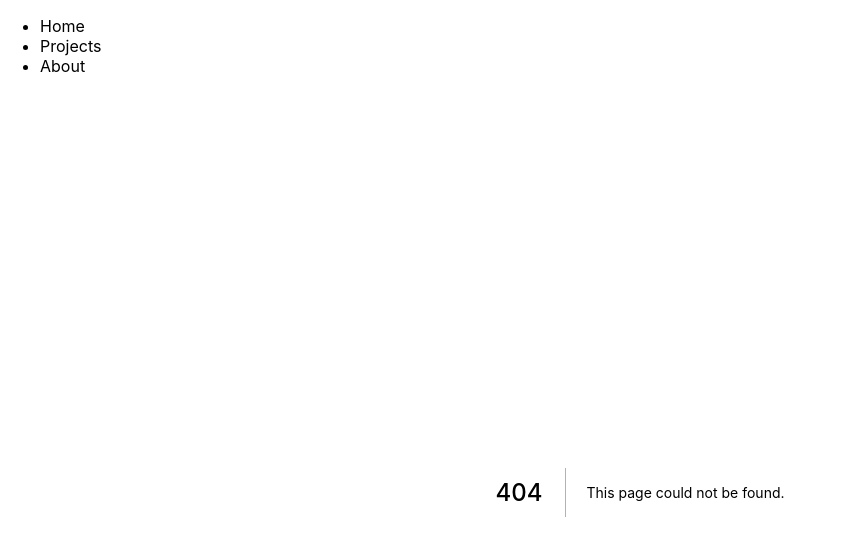
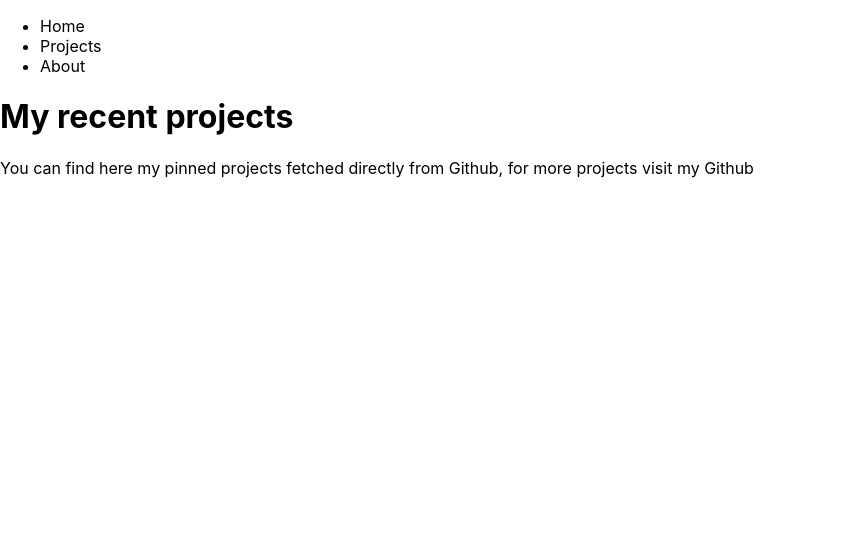
Before and after one commit to AymenBida/aymen-bida-portfolio, a Next.js app: page /projects in a window 1280 px wide. Before the commit this address had no page. Shown: the top 540 px of the page, without its empty margins (0-843 px from the left). Built offline with nearby package versions, Linux system fonts and the light colour scheme.

Commit message:
Create the projects intro part

```diff
--- /dev/null
+++ b/components/Description/Description.js
@@ -0,0 +1,23 @@
+import Link from "next/link";
+import { projectsPage } from "../../template/data";
+
+const Description = ({ socialLink }) => {
+  const { descriptionWithLink, descriptionWithoutLink } = projectsPage.intro;
+  console.log(socialLink);
+  return (
+    <>
+      {socialLink ? (
+        <p>
+          {descriptionWithLink}{" "}
+          <Link href={socialLink}>
+            <a>my Github</a>
+          </Link>
+        </p>
+      ) : (
+        <p>{descriptionWithoutLink}</p>
+      )}
+    </>
+  );
+};
+
+export default Description;
--- a/pages/_app.js
+++ b/pages/_app.js
@@ -1,4 +1,4 @@
-import Layout from "../Components/Layout/Layout";
+import Layout from "../components/Layout/Layout";
 import "../styles/globals.css";
 
 const MyApp = ({ Component, pageProps }) => {
--- /dev/null
+++ b/pages/projects.js
@@ -0,0 +1,22 @@
+import { projectsPage, social } from "../template/data";
+import Description from "../components/Description/Description";
+
+const projects = () => {
+  return (
+    <div className="container" data-cy="container">
+      <h1 className="title" data-cy="title">
+        {projectsPage.intro.title}
+      </h1>
+      <p className="description" data-cy="description">
+        <Description socialLink={social.github}></Description>
+      </p>
+    </div>
+  );
+};
+
+export default projects;
+
+// TODO: Create Projects page
+// TODO: Make Projects page fetch data from github API
+
+// TODO: Create genral css and theme specific css files when styling
--- a/template/data.js
+++ b/template/data.js
@@ -1,6 +1,20 @@
+export const social = {
+  github: "https://github.com/AymenBida",
+};
+
 export const head = {
   title: "Aymen Bida Portfolio",
   description: "This is a portfolio",
   favicon: "HXH.ico",
   author: "Aymen Bida",
 };
+
+export const projectsPage = {
+  intro: {
+    title: "My recent projects",
+    descriptionWithLink:
+      "You can find here my pinned projects fetched directly from Github, for more projects visit",
+    descriptionWithoutLink:
+      "You can find here my pinned projects fetched directly from Github.",
+  },
+};
```
Also changed, not shown: 2 other files (tests, documents, lock files or other folders).
